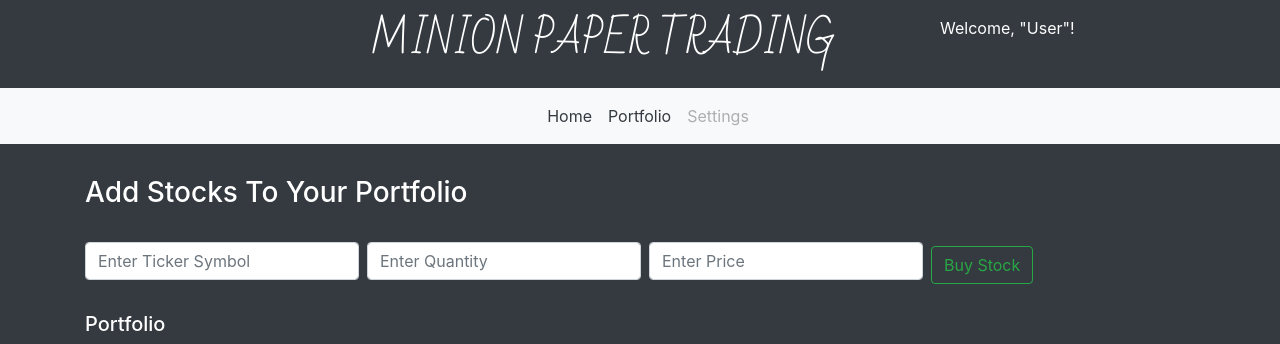
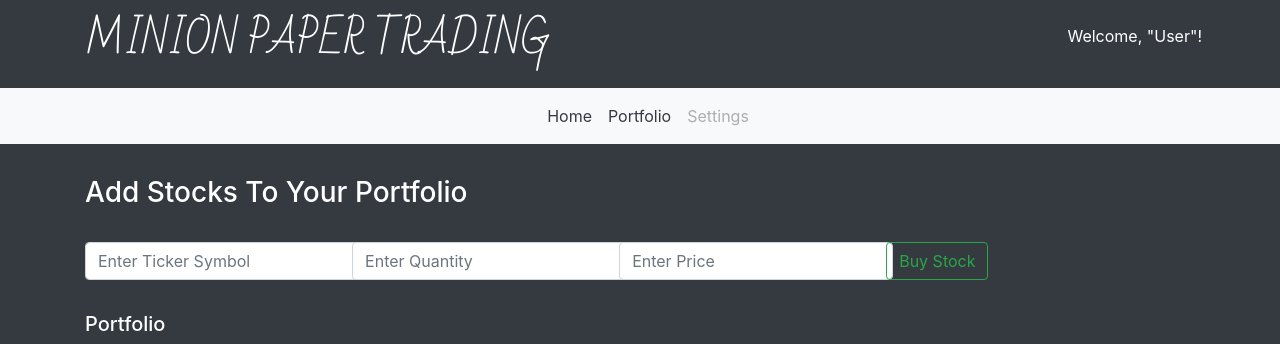
Before and after one commit to imhotep-hodges/Project04, a Django app: template portfolio/stocksdb/templates/addstock.html in a window 1280 px wide. Shown: the top 344 px of the page. Run offline with Django 3.2, Linux system fonts and the light colour scheme; the template is opened without the code that fills it, so the values that code supplies are empty; some libraries are stand-ins or nearby versions.

Commit message:
finalizing project

```diff
--- a/portfolio/stocksdb/models.py
+++ b/portfolio/stocksdb/models.py
@@ -7,4 +7,4 @@
 
 
     def __str__(self):
-        return "{}".format(self.stock)
+        return self.stock
--- a/portfolio/stocksdb/templates/addstock.html
+++ b/portfolio/stocksdb/templates/addstock.html
@@ -6,11 +6,18 @@
 
 <form action='{% url 'addstock' %}' class="form-inline" method='POST'>
 {% csrf_token %}
+<div class="row">
 
-  <input type="text" class="form-control mb-2 mr-sm-2" placeholder="Enter Ticker Symbol" name='stock'>
-  <input type="text" class="form-control mb-2 mr-sm-2" placeholder="Enter Quantity" name='quantity'>
-  <input type="text" class="form-control mb-2 mr-sm-2" placeholder="Enter Price" name='price'>
-  <button class='btn btn-outline-success my-2 my-sm-0' type='submit'>Buy Stock</button>
+  <div class='col-md-3'>
+  <input type="text" class="form-control mb-2 mr-sm-2" placeholder="Enter Ticker Symbol" name='stock'></div>
+  <div class='col-md-3'>
+  <input type="text" class="form-control mb-2 mr-sm-2" placeholder="Enter Quantity" name='quantity'> </div>
+  <div class='col-md-3'>
+  <input type="text" class="form-control mb-2 mr-sm-2" placeholder="Enter Price" name='price'></div>
+  <div class='col-md-3'>
+  <button class='btn btn-outline-success my-3 my-sm-0' type='submit'>Buy Stock</button></div>
+
+</div>
 </form>
 <br/>
 
--- a/portfolio/stocksdb/templates/base.html
+++ b/portfolio/stocksdb/templates/base.html
@@ -9,34 +9,32 @@
         <script src="https://cdn.jsdelivr.net/npm/bootstrap@4.6.0/dist/js/bootstrap.bundle.min.js" integrity="sha384-Piv4xVNRyMGpqkS2by6br4gNJ7DXjqk09RmUpJ8jgGtD7zP9yug3goQfGII0yAns" crossorigin="anonymous"></script>
 
         <!-- ChartJS -->
-        <script src="https://cdnjs.cloudflare.com/ajax/libs/Chart.js/2.8.0/Chart.min.js" integrity="sha256-Uv9BNBucvCPipKQ2NS9wYpJmi8DTOEfTA/nH2aoJALw=" crossorigin="anonymous"></script>
-        <link rel="stylesheet" href="https://cdnjs.cloudflare.com/ajax/libs/Chart.js/2.8.0/Chart.min.css" integrity="sha256-aa0xaJgmK/X74WM224KMQeNQC2xYKwlAt08oZqjeF0E=" crossorigin="anonymous" />
-        <!-- Fonts -->
+        <script src="https://cdnjs.cloudflare.com/ajax/libs/Chart.js/3.2.0/chart.js" integrity="sha512-opXrgVcTHsEVdBUZqTPlW9S8+99hNbaHmXtAdXXc61OUU6gOII5ku/PzZFqexHXc3hnK8IrJKHo+T7O4GRIJcw==" crossorigin="anonymous"></script>
+
+         <!-- Fonts -->
         <link rel="preconnect" href="https://fonts.gstatic.com">
         <link href="https://fonts.googleapis.com/css2?family=Allura&family=Bad+Script&display=swap" rel="stylesheet">
 
         <!--JQuery -->
         <script src="https://code.jquery.com/jquery-3.3.1.min.js"></script>
-        <title>{% block title %} {% endblock title %} </title>
+        <title>Minion Paper Trading</title>
     </head>
 
 <body class='bg-dark text-white'>
 
   <div class='container my-3'>
           <div class="row">
-              <div class="col-3">
 
+              <div class="col-md-8">
+              <h1 class='text-uppercase mx-auto text-left' style="font-family: 'Bad Script', cursive;">Minion Paper Trading</h1>
               </div>
-              <div class="col-6">
-              <h1 class='text-uppercase' style="font-family: 'Bad Script', cursive;" >Minion Paper Trading</h1>
-              </div>
-              <div class="col-3">
-                Welcome, "User"!
+              <div class="col-md-4 p-2">
+                <p class='text-right'>Welcome, "User"!</p>
               </div>
 
           </div>
 
-    </div>
+  </div>
 
 
 {% if messages %}
--- a/portfolio/stocksdb/urls.py
+++ b/portfolio/stocksdb/urls.py
@@ -5,6 +5,6 @@
     path('', views.home, name="home"),
     path('addstock.html', views.addstock, name='addstock'),
     path('delete/<stock_id>', views.delete, name='delete'),
-    path('chart.html', views.chart, name='chart'),
+
 
 ]
```
Also changed, not shown: portfolio/stocksdb/templates/chart.html (deleted, +0 -50 lines), portfolio/stocksdb/templates/home.html (+5 -7 lines), portfolio/stocksdb/views.py (+6 -21 lines), portfolio/db.sqlite3.
